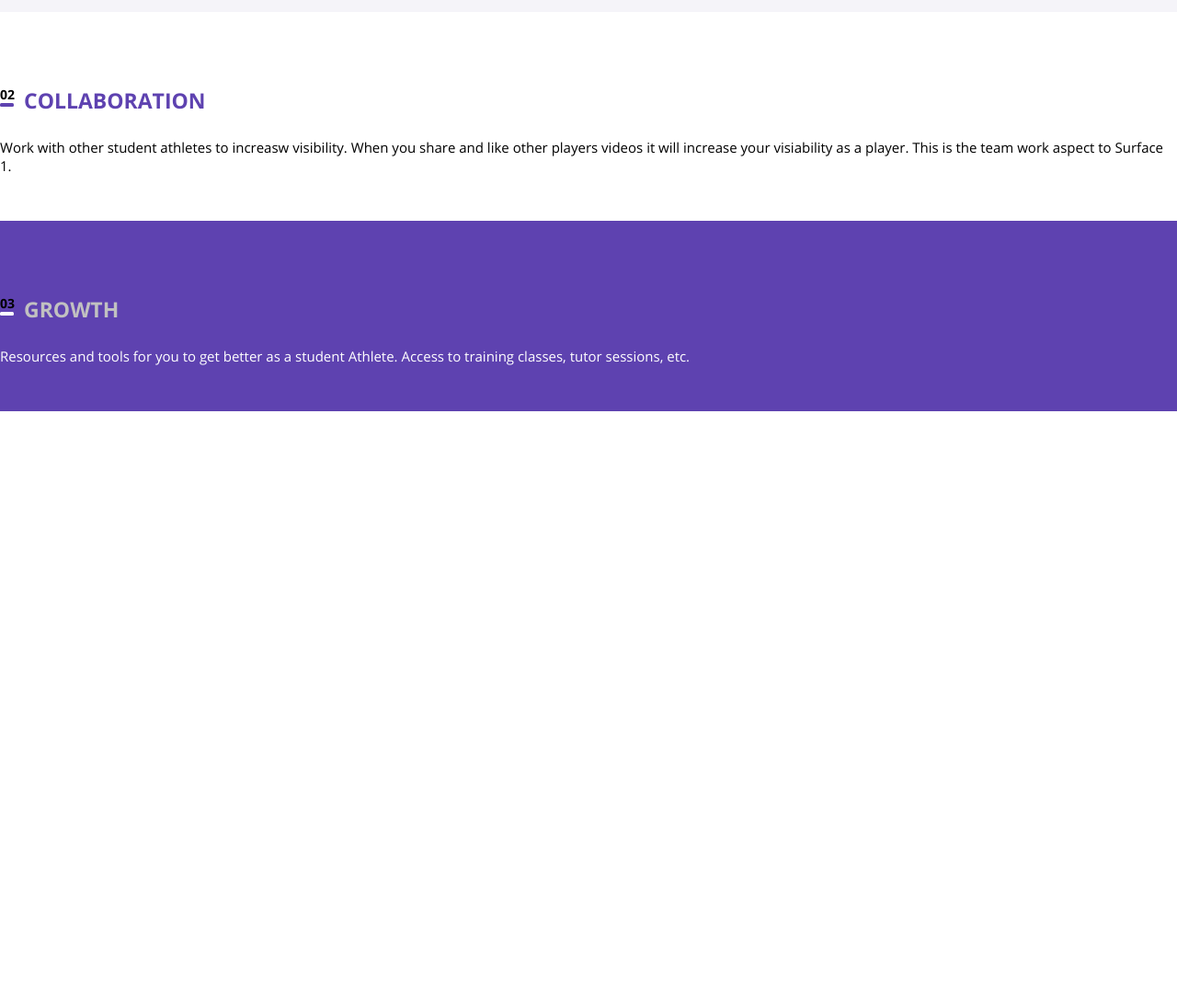
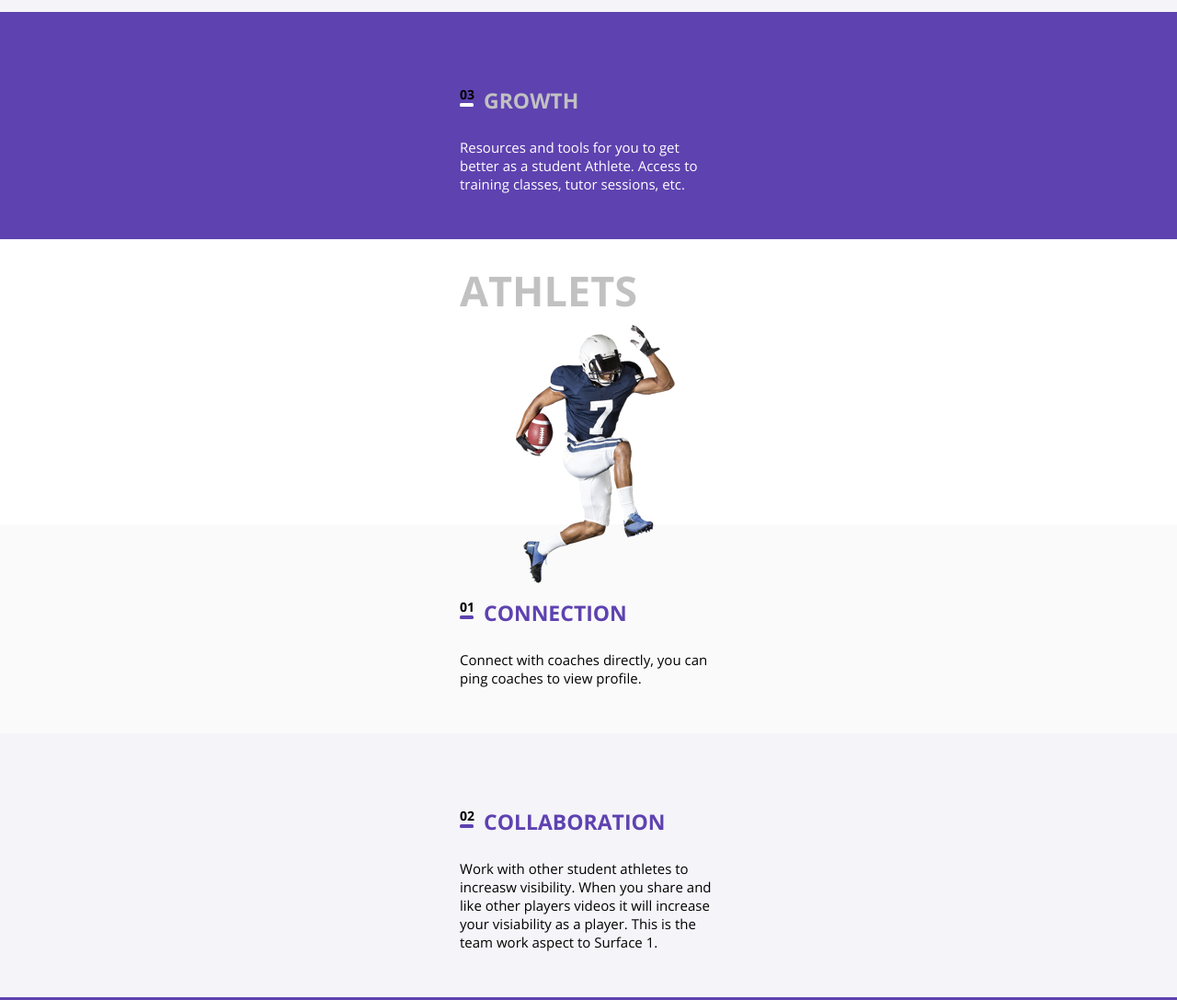
Before and after one commit to Vladimirus-github/My-repositor, a plain HTML site: page index.html in a window 1280 px wide. Shown: the part 1380-2467 px from the top of the page at 92% size. Before the commit the page ends 1827 px from the top, so only its background shows below. Drawn offline with Linux system fonts and the light colour scheme; files whose address does not match are found by name.

Commit message:
Add files via upload
Переделал и доделал

```diff
--- a/index.html
+++ b/index.html
@@ -65,16 +65,15 @@
 
   <main class="main">
     <section class="wrapper_main">
+<!-- Section  ATHLETS -->
     	<section class="section_athlets">
-
       	<div class="wrapper_header_main">				<!-- Обертка header -->
 					<header class="header_athlets">
 						<h2 class="title_header_athlets">athlets</h2>
-
 						<picture class="section_image_athlets">
-						<!-- <source srcset="img/footballer_192.png" media="(max-width: 640px)">
+							<!-- <source srcset="img/footballer_192.png" media="(max-width: 540px)">
 							<source srcset="img/footballer_497.png" media="(max-width: 1279px)">
-						<source srcset="img/footballer_566.png" media="(min-width: 1280px)">-->
+							<source srcset="img/footballer_566.png" media="(min-width: 1280px)"> -->
 							<img src="img/footballer_192.png" alt="footballer" srcset="img/footballer_192.png">
 						</picture>
 					</header>
@@ -111,9 +110,57 @@
          	</article>
          </div>
 				</div>
+<!-- Article GROWTH -->
+        <div class="article_conteiner_growth">		<!-- Контейнер article -->
+         <div class="wrapper_article_conteiner">	<!-- Контейнер для родительского контейнера article -->
+         	<article class="main_article">	<!-- Сама статья article_connection-->
+						<div class="wrapper_title_block">
+							<span class="number_block number_block_growth">03</span>
+							<h3 class="title_article_block">
+							 <a href="#" class="link link_article link_article_growth">growth</a>
+							</h3>
+						</div>
+           	<div class="article_description">
+             <p class="article_content article_content_growth">Resources and tools for you to get better as a student Athlete. Access to training classes, tutor sessions, etc.</p>
+           	</div>
+         	</article>
+         </div>
+				</div>
+      </section>
 
-        <article class="article_athlets_collaboration">
-          <div class="wrapper_article">
+<!-- Section  ATHLETS -->
+    	<section class="section_athlets">
+      	<div class="wrapper_header_main">				<!-- Обертка header -->
+					<header class="header_athlets">
+						<h2 class="title_header_athlets">athlets</h2>
+						<picture class="section_image_athlets">
+							<!-- <source srcset="img/footballer_192.png" media="(max-width: 540px)">
+							<source srcset="img/footballer_497.png" media="(max-width: 1279px)">
+							<source srcset="img/footballer_566.png" media="(min-width: 1280px)"> -->
+							<img src="img/footballer_192.png" alt="footballer" srcset="img/footballer_192.png">
+						</picture>
+					</header>
+       	</div>
+<!-- Article CONNECTION -->
+       <div class="article_conteiner_connection">		<!-- Контейнер article -->
+         <div class="wrapper_article_conteiner">	<!-- Контейнер для родительского контейнера article -->
+         	<article class="main_article">	<!-- Сама статья article_connection-->
+						<div class="wrapper_title_block">
+							<span class="number_block number_block_connection">01</span>
+							<h3 class="title_article_block">
+							 <a href="#" class="link link_article link_article_connection">connection</a>
+							</h3>
+						</div>
+           	<div class="article_description">
+             <p class="article_content article_content_connection">Connect with coaches directly, you can ping coaches to view profile.</p>
+           	</div>
+         	</article>
+         </div>
+				</div>
+<!-- Article COLLABORATION -->
+        <div class="article_conteiner_collaboration">		<!-- Контейнер article -->
+         <div class="wrapper_article_conteiner">	<!-- Контейнер для родительского контейнера article -->
+         	<article class="main_article">	<!-- Сама статья article_connection-->
 						<div class="wrapper_title_block">
 							<span class="number_block number_block_collaboration">02</span>
 							<h3 class="title_article_block">
@@ -123,11 +170,13 @@
            	<div class="article_description">
              <p class="article_content article_content_collaboration">Work with other student athletes to increasw visibility. When you share and like other players videos it will increase your visiability as a player. This is the team work aspect to Surface 1.</p>
            	</div>
+         	</article>
          </div>
-        </article>
-
-        <article class="article_athlets_growth">
-          <div class="wrapper_article">
+				</div>
+<!-- Article GROWTH -->
+        <div class="article_conteiner_growth">		<!-- Контейнер article -->
+         <div class="wrapper_article_conteiner">	<!-- Контейнер для родительского контейнера article -->
+         	<article class="main_article">	<!-- Сама статья article_connection-->
 						<div class="wrapper_title_block">
 							<span class="number_block number_block_growth">03</span>
 							<h3 class="title_article_block">
@@ -137,10 +186,10 @@
            	<div class="article_description">
              <p class="article_content article_content_growth">Resources and tools for you to get better as a student Athlete. Access to training classes, tutor sessions, etc.</p>
            	</div>
+         	</article>
          </div>
-        </article>
+				</div>
       </section>
-
 
     </section>
   </main>
--- a/style.css
+++ b/style.css
@@ -144,12 +144,9 @@ body {
 
 /* **************************** MAIN **************************** */
 .main {
-  width: 100vw;
+  width: 100%;
 }
 /* ********************** wrapper_header_main ********************** */
-.wrapper_header_main {
-	background-color: aqua;
-}
 .header_athlets {
 	width: 320px;
 	box-sizing: border-box;
@@ -238,7 +235,6 @@ body {
 .article_conteiner_collaboration {
   background-color: #f5f4f9;
 }
-
 .number_block_collaboration::after {
   background: #5e42b0;
 }
@@ -249,7 +245,7 @@ body {
   color: #000000;
 }
 /* *************** Стили для GROWTH *************** */
-.article_athlets_growth {
+.article_conteiner_growth {
   background-color: #5e42b0;
 }
 .number_block_growth::after {
@@ -261,3 +257,4 @@ body {
 .article_content_growth {
   color: #ffffff;
 }
+/* *************** Стили для GROWTH *************** */
```
Lines whose indentation alone changed are shown as unchanged.
